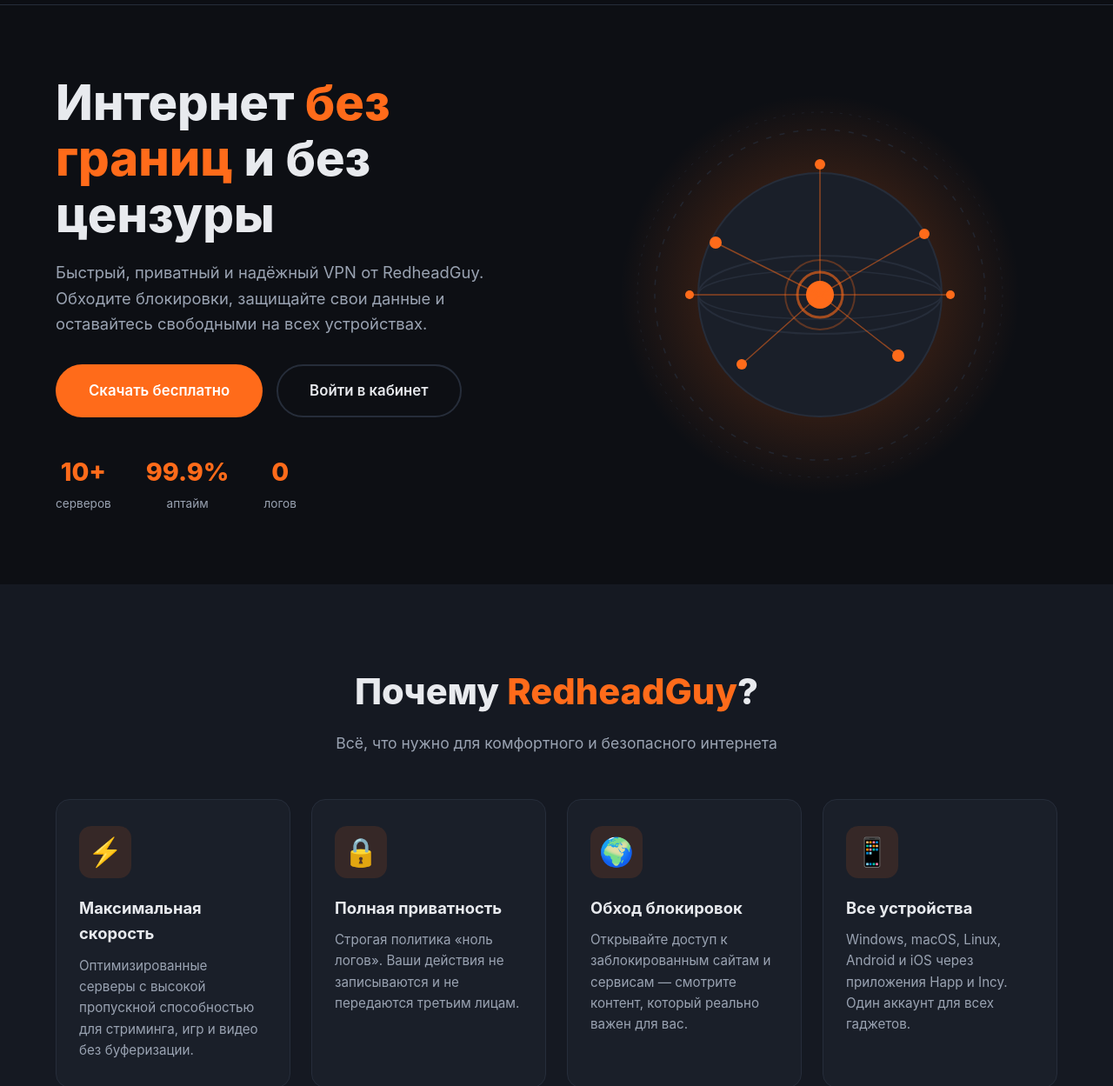
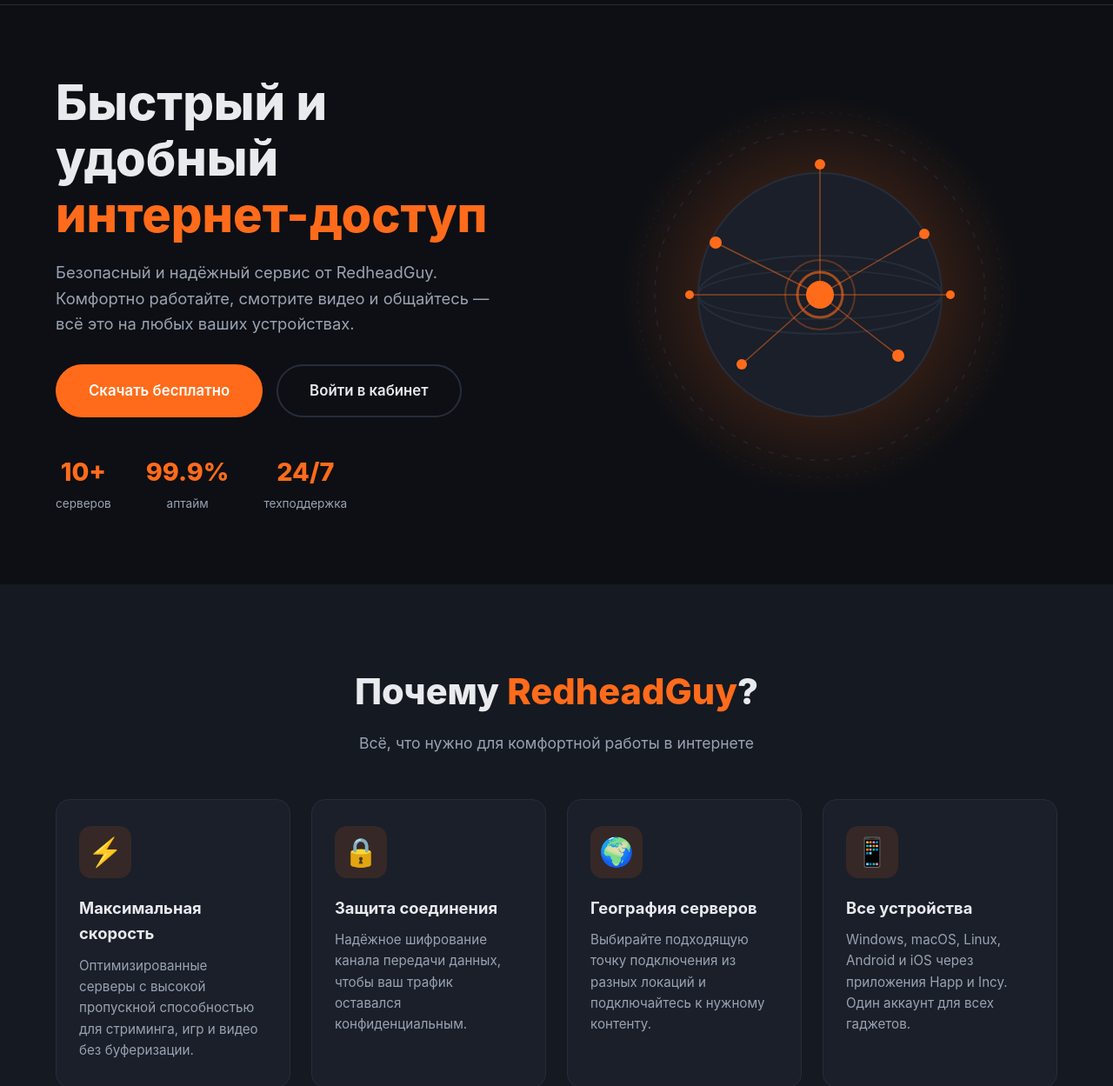
Before and after one commit to userdimon-dev/redheadguy-site, a plain HTML site: page index.html in a window 1280 px wide. Shown: the part 65-1314 px from the top of the page at 87% size. Drawn offline with Linux system fonts and the light colour scheme.

Commit message:
Нейтральные формулировки

```diff
--- a/index.html
+++ b/index.html
@@ -3,8 +3,8 @@
 <head>
   <meta charset="UTF-8" />
   <meta name="viewport" content="width=device-width, initial-scale=1.0" />
-  <title>RedheadGuy — свободный и приватный VPN</title>
-  <meta name="description" content="RedheadGuy — быстрый и надёжный VPN-сервис. Обходите блокировки, защищайте данные. Доступно на всех устройствах через приложения Happ и Incy." />
+  <title>RedheadGuy — удобный и безопасный интернет-доступ</title>
+  <meta name="description" content="RedheadGuy — быстрый и надёжный интернет-сервис. Комфортный доступ из любой точки, защита данных. Доступно на всех устройствах через приложения Happ и Incy." />
 
   <link rel="icon" type="image/svg+xml" href="assets/favicon.svg" />
   <link rel="stylesheet" href="css/style.css" />
@@ -45,12 +45,12 @@
     <div class="container hero__inner">
       <div class="hero__content">
         <h1 class="hero__title">
-          Интернет <span class="accent">без границ</span> и без цензуры
+          Быстрый и удобный <span class="accent">интернет-доступ</span>
 
         </h1>
         <p class="hero__subtitle">
-          Быстрый, приватный и надёжный VPN от RedheadGuy. Обходите блокировки,
-          защищайте свои данные и оставайтесь свободными на всех устройствах.
+          Безопасный и надёжный сервис от RedheadGuy. Комфортно работайте,
+          смотрите видео и общайтесь — всё это на любых ваших устройствах.
         </p>
         <div class="hero__buttons">
           <a href="#download" class="btn btn--primary btn--large">Скачать бесплатно</a>
@@ -66,8 +66,8 @@
             <span class="stat__label">аптайм</span>
           </div>
           <div class="stat">
-            <span class="stat__num">0</span>
-            <span class="stat__label">логов</span>
+            <span class="stat__num">24/7</span>
+            <span class="stat__label">техподдержка</span>
           </div>
         </div>
       </div>
@@ -81,7 +81,7 @@
   <section class="features section" id="features">
     <div class="container">
       <h2 class="section__title">Почему <span class="accent">RedheadGuy</span>?</h2>
-      <p class="section__subtitle">Всё, что нужно для комфортного и безопасного интернета</p>
+      <p class="section__subtitle">Всё, что нужно для комфортной работы в интернете</p>
 
       <div class="features__grid">
         <div class="feature-card">
@@ -92,14 +92,14 @@
 
         <div class="feature-card">
           <div class="feature-card__icon">🔒</div>
-          <h3 class="feature-card__title">Полная приватность</h3>
-          <p class="feature-card__text">Строгая политика «ноль логов». Ваши действия не записываются и не передаются третьим лицам.</p>
+          <h3 class="feature-card__title">Защита соединения</h3>
+          <p class="feature-card__text">Надёжное шифрование канала передачи данных, чтобы ваш трафик оставался конфиденциальным.</p>
         </div>
 
         <div class="feature-card">
           <div class="feature-card__icon">🌍</div>
-          <h3 class="feature-card__title">Обход блокировок</h3>
-          <p class="feature-card__text">Открывайте доступ к заблокированным сайтам и сервисам — смотрите контент, который реально важен для вас.</p>
+          <h3 class="feature-card__title">География серверов</h3>
+          <p class="feature-card__text">Выбирайте подходящую точку подключения из разных локаций и подключайтесь к нужному контенту.</p>
         </div>
 
         <div class="feature-card">
@@ -314,8 +314,8 @@
 
       <div class="faq__list">
         <div class="faq-item">
-          <button class="faq-item__question">Что такое VPN и зачем он нужен?<span class="faq-item__arrow">▾</span></button>
-          <div class="faq-item__answer">VPN создаёт защищённое соединение между вашим устройством и интернетом, скрывая ваш трафик и реальный IP-адрес, а также позволяя обходить региональные блокировки.</div>
+          <button class="faq-item__question">Что такое защищённое интернет-соединение?<span class="faq-item__arrow">▾</span></button>
+          <div class="faq-item__answer">Сервис создаёт защищённый канал между вашим устройством и интернетом, повышая безопасность передачи данных и позволяя подключаться через оптимальную точку доступа.</div>
         </div>
 
         <div class="faq-item">
@@ -324,8 +324,8 @@
         </div>
 
         <div class="faq-item">
-          <button class="faq-item__question">Ведёте ли вы логи моих действий?<span class="faq-item__arrow">▾</span></button>
-          <div class="faq-item__answer">Нет. Мы придерживаемся строгой политики «ноль логов» — мы не записываем, какие сайты вы посещаете и что передаёте.</div>
+          <button class="faq-item__question">Храните ли вы данные моей активности?<span class="faq-item__arrow">▾</span></button>
+          <div class="faq-item__answer">Нет. Мы не сохраняем информацию о том, какие сайты вы посещаете и какой контент просматриваете, и не передаём её третьим лицам.</div>
         </div>
 
         <div class="faq-item">
@@ -343,7 +343,7 @@
 
   <section class="cta section">
     <div class="container cta__inner">
-      <h2 class="cta__title">Готовы быть свободными?</h2>
+      <h2 class="cta__title">Готовы попробовать?</h2>
       <p class="cta__text">Присоединяйтесь к RedheadGuy уже сегодня.</p>
       <a href="#download" class="btn btn--primary btn--large">Скачать сейчас</a>
     </div>
@@ -353,7 +353,7 @@
     <div class="container footer__inner">
       <div class="footer__brand">
         <img src="assets/logo.svg" alt="" class="footer__logo" />
-        <p class="footer__desc">Свободный и приватный интернет для всех.</p>
+        <p class="footer__desc">Надёжный и удобный интернет-доступ для всех.</p>
       </div>
 
       <div class="footer__col">
```
